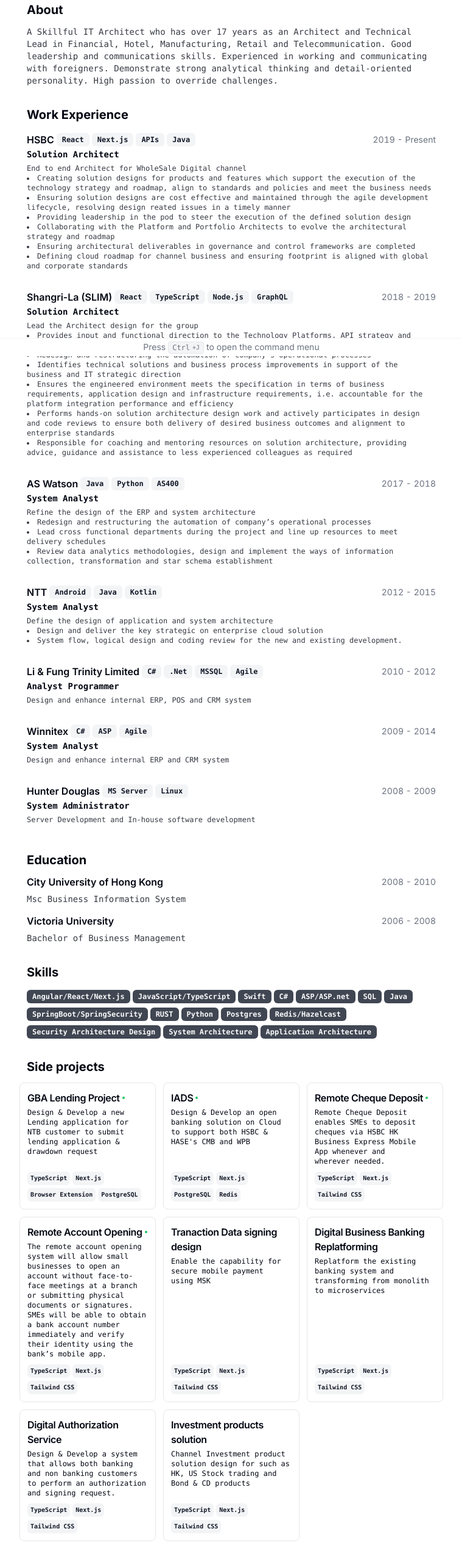
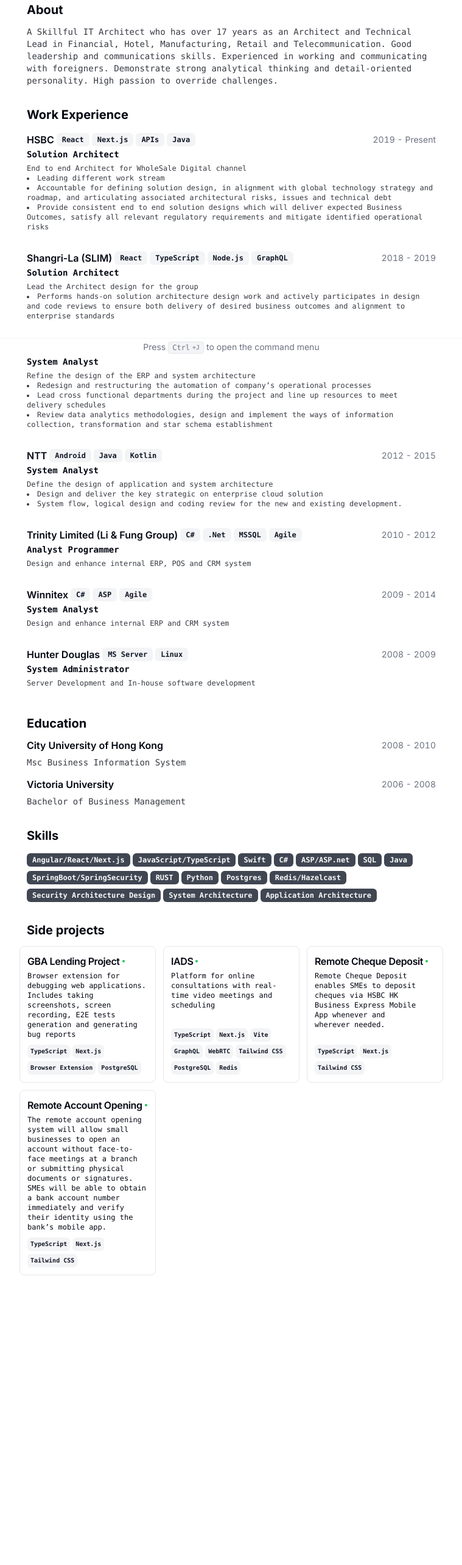
Before and after one commit to cyrustse/cyrustse.github.io, a Next.js app: page / in a window 1280 px wide. Shown: the part 216-2782 px from the top of the page at 61% size, without its empty margins (260-1019 px from the left). After the commit the page ends 2371 px from the top, so only its background shows below. Built offline with nearby package versions, Linux system fonts and the light colour scheme.

Commit message:
roll back again to v6 with ubuntu fix

```diff
--- a/src/data/resume-data.tsx
+++ b/src/data/resume-data.tsx
@@ -72,22 +72,13 @@ export const RESUME_DATA = {
           End to end Architect for WholeSale Digital channel
           <ul className="list-inside list-disc">
             <li>
-              Creating solution designs for products and features which support the execution of the technology strategy and roadmap, align to standards and policies and meet the business needs
+              Leading different work stream
             </li>
             <li>
-              Ensuring solution designs are cost effective and maintained through the agile development lifecycle, resolving design reated issues in a timely manner
+              Accountable for defining solution design, in alignment with global technology strategy and roadmap, and articulating associated architectural risks, issues and technical debt
             </li>
             <li>
-              Providing leadership in the pod to steer the execution of the defined solution design
-            </li>
-            <li>
-              Collaborating with the Platform and Portfolio Architects to evolve the architectural strategy and roadmap
-            </li>
-            <li>
-              Ensuring architectural deliverables in governance and control frameworks are completed
-            </li>
-            <li>
-              Defining cloud roadmap for channel business and ensuring footprint is aligned with global and corporate standards
+              Provide consistent end to end solution designs which will deliver expected Business Outcomes, satisfy all relevant regulatory requirements and mitigate identified operational risks
             </li>
           </ul>
         </>
@@ -111,22 +102,7 @@ export const RESUME_DATA = {
           Lead the Architect design for the group
           <ul className="list-inside list-disc">
             <li>
-              Provides input and functional direction to the Technology Platforms, API strategy and implementation roadmap
-            </li>
-            <li>
-              Redesign and restructuring the automation of company's operational processes
-            </li>
-            <li>
-              Identifies technical solutions and business process improvements in support of the business and IT strategic direction
-            </li>
-            <li>
-              Ensures the engineered environment meets the specification in terms of business requirements, application design and infrastructure requirements, i.e. accountable for the platform integration performance and efficiency
-            </li>
-            <li>
               Performs hands-on solution architecture design work and actively participates in design and code reviews to ensure both delivery of desired business outcomes and alignment to enterprise standards
-            </li>
-            <li>
-              Responsible for coaching and mentoring resources on solution architecture, providing advice, guidance and assistance to less experienced colleagues as required
             </li>
           </ul>
         </>
@@ -178,7 +154,7 @@ export const RESUME_DATA = {
       ),
     },
     {
-      company: "Li & Fung Trinity Limited",
+      company: "Trinity Limited (Li & Fung Group)",
       link: "",
       badges: ["C#", ".Net", "MSSQL", "Agile"],
       title: "Analyst Programmer",
@@ -233,7 +209,7 @@ export const RESUME_DATA = {
       title: "GBA Lending Project",
       techStack: ["TypeScript", "Next.js", "Browser Extension", "PostgreSQL"],
       description:
-        "Design & Develop a new Lending application for NTB customer to submit lending application & drawdown request",
+        "Browser extension for debugging web applications. Includes taking screenshots, screen recording, E2E tests generation and generating bug reports",
       logo: MonitoLogo,
       link: {
         label: "GBA Lending Project",
@@ -245,11 +221,15 @@ export const RESUME_DATA = {
       techStack: [
         "TypeScript",
         "Next.js",
+        "Vite",
+        "GraphQL",
+        "WebRTC",
+        "Tailwind CSS",
         "PostgreSQL",
         "Redis",
       ],
       description:
-        "Design & Develop an open banking solution on Cloud to support both HSBC & HASE's CMB and WPB",
+        "Platform for online consultations with real-time video meetings and scheduling",
       logo: ConsultlyLogo,
       link: {
         label: "IADS",
@@ -278,49 +258,5 @@ export const RESUME_DATA = {
         href: "https://www.scmp.com/business/banking-finance/article/3090026/hsbc-debuts-digital-account-sign-process-small-business",
       },
     },
-    {
-      title: "Tranaction Data signing design",
-      techStack: ["TypeScript", "Next.js", "Tailwind CSS"],
-      description:
-        "Enable the capability for secure mobile payment using MSK",
-      logo: MonitoLogo,
-      link: {
-        label: "Tranaction Data signing design",
-        href: "",
-      },
-    },
-    {
-      title: "Digital Business Banking Replatforming",
-      techStack: ["TypeScript", "Next.js", "Tailwind CSS"],
-      description:
-        "Replatform the existing banking system and transforming from monolith to microservices",
-      logo: MonitoLogo,
-      link: {
-        label: "Digital Business Banking Replatforming",
-        href: "",
-      },
-    },
-    {
-      title: "Digital Authorization Service",
-      techStack: ["TypeScript", "Next.js", "Tailwind CSS"],
-      description:
-        "Design & Develop a system that allows both banking and non banking customers to perform an authorization and signing request.",
-      logo: MonitoLogo,
-      link: {
-        label: "DAS",
-        href: "",
-      },
-    },
-    {
-      title: "Investment products solution",
-      techStack: ["TypeScript", "Next.js", "Tailwind CSS"],
-      description:
-        "Channel Investment product solution design for such as HK, US Stock trading and Bond & CD products",
-      logo: MonitoLogo,
-      link: {
-        label: "Investment products solution",
-        href: "",
-      },
-    },
   ],
 } as const;
```
